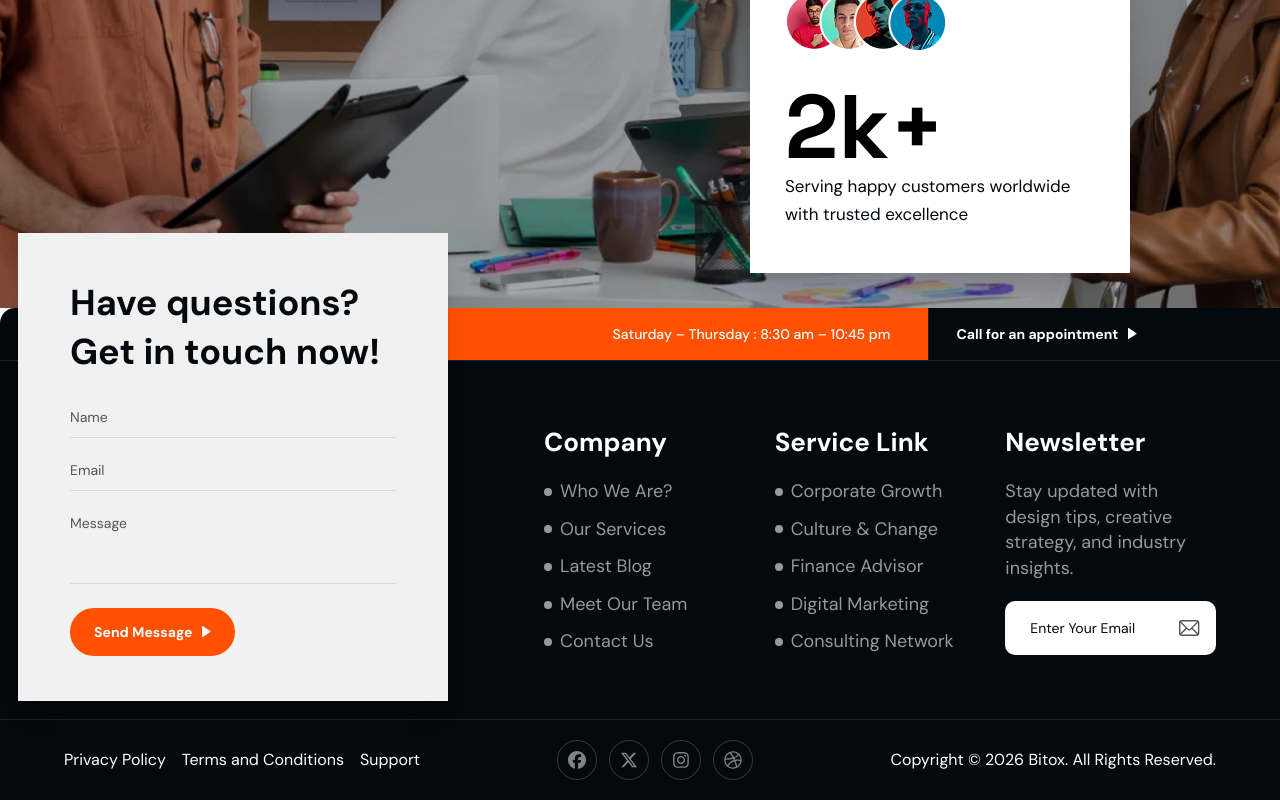
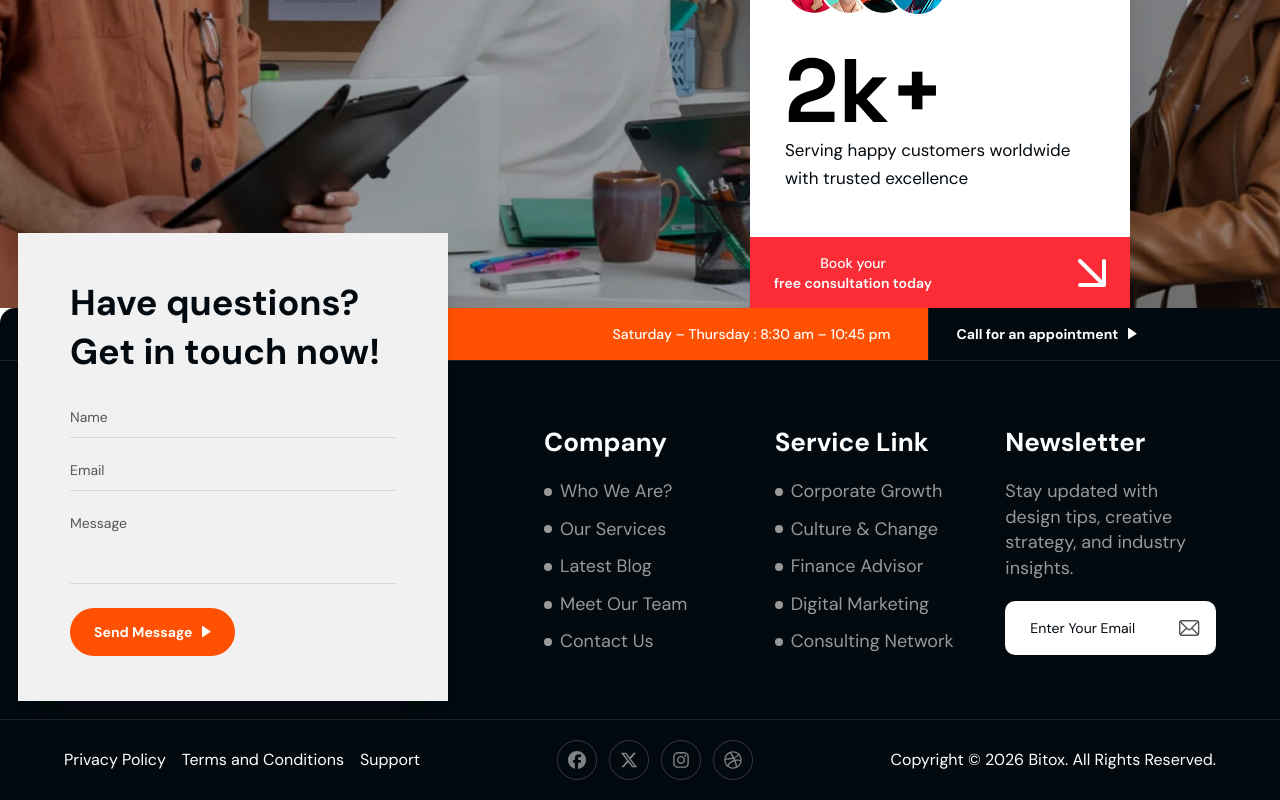
Before and after one commit to Mostofa-zaman/bitox-business-consulting-website, a Next.js app: page /consulting-agency in a window 1280 px wide. Shown: the part 6028-6828 px from the top of the page. Built offline with nearby package versions, Linux system fonts and the light colour scheme.

Commit message:
feat(WhyChooseUs):complete WhyChooseUs section with  add consultation CTA button with arrow icon

```diff
--- a/src/components/homeTwo/WhyChooseUs.jsx
+++ b/src/components/homeTwo/WhyChooseUs.jsx
@@ -1,12 +1,9 @@
-
+"use client";
 
 import Image from "next/image";
-
-import React from 'react'
-
 const WhyChooseUs = () => {
   return (
-     <section className="pt-10 lg:pt-30 bg-black overflow-hidden">
+    <section className="pt-10 lg:pt-30 bg-black overflow-hidden">
       {/* ai 2ta container er vitore thakbe */}
       <div className="container mx-auto px-4">
         <div className="text-center max-w-[935px] mx-auto mb-16">
@@ -29,7 +26,7 @@ const WhyChooseUs = () => {
           </div>
         </div>
       </div>
-        {/* Image section container er bahire — full width pabe */}
+      {/* Image section container er bahire — full width pabe */}
       <div className="relative mx-auto w-full h-155">
         <Image
           src="/images/home2_whychoose/whychoose2.png"
@@ -46,7 +43,7 @@ const WhyChooseUs = () => {
                 max-[640px]:right-auto max-[640px]:left-4 max-[640px]:max-w-[260px]
                 bg-white flex flex-col shadow-2xl z-10"
           >
-             <div className="py-11.25 pl-8.75 pr-13.5 max-[640px]:py-5 max-[640px]:pl-4 max-[640px]:pr-5">
+          <div className="py-11.25 pl-8.75 pr-13.5 max-[640px]:py-5 max-[640px]:pl-4 max-[640px]:pr-5">
             <div className="flex items-center mb-7.5 max-[640px]:mb-4">
               <div className="relative w-40.5 h-15 max-[640px]:w-28 max-[640px]:h-10">
                 <Image
@@ -68,11 +65,37 @@ const WhyChooseUs = () => {
             </div>
           </div>
 
-
+          <button
+            className="flex items-center justify-between w-full bg-red-500 hover:bg-red-600
+                     transition-colors text-white px-6 py-4 text-sm font-medium
+                     max-[640px]:px-4 max-[640px]:py-3 max-[640px]:text-xs"
+          >
+            <span>
+              Book your
+              <br />
+              <span className="font-semibold">free consultation today</span>
+            </span>
+            <svg
+              width="28"
+              height="28"
+              viewBox="0 0 28 28"
+              fill="none"
+              className="max-[640px]:w-5 max-[640px]:h-5"
+              xmlns="http://www.w3.org/2000/svg"
+            >
+              <path
+                d="M2 26H26M26 26V2M26 26L2 2"
+                stroke="white"
+                strokeWidth="4"
+                strokeLinecap="round"
+                strokeLinejoin="round"
+              />
+            </svg>
+          </button>
         </div>
       </div>
     </section>
-  )
-}
+  );
+};
 
-export default WhyChooseUs
+export default WhyChooseUs;
```
